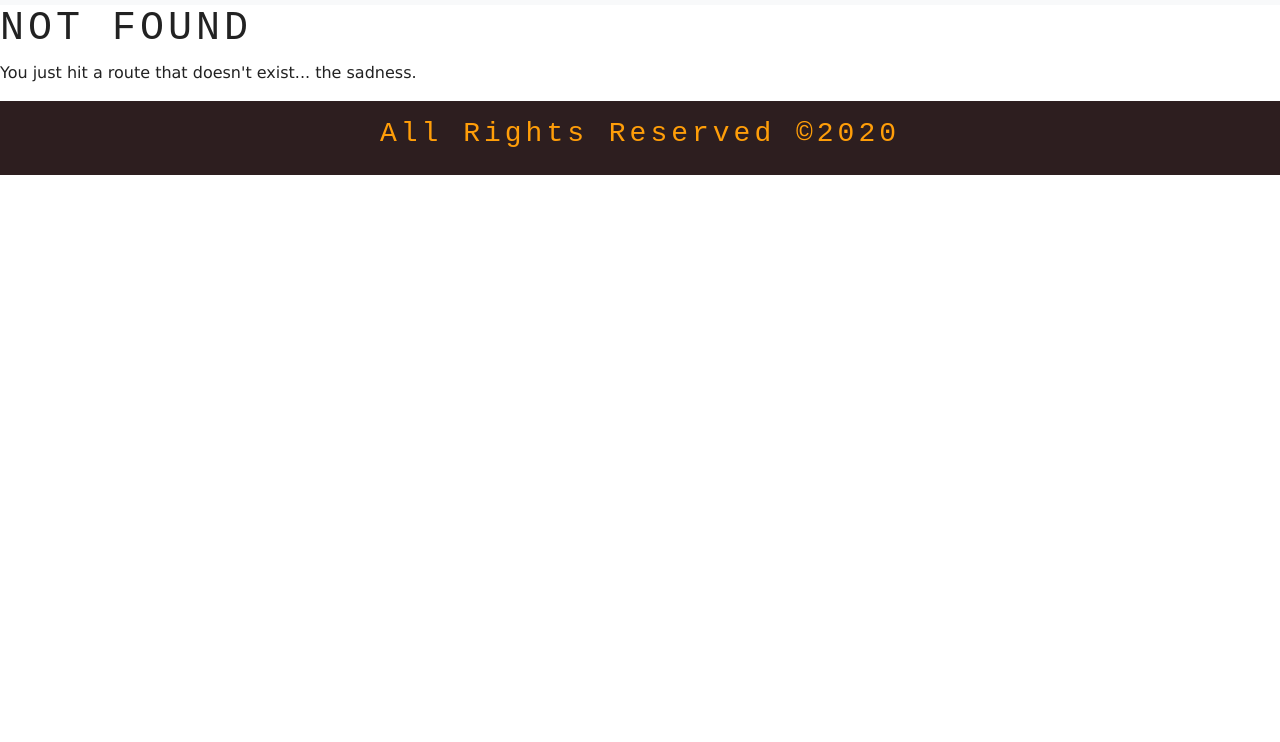
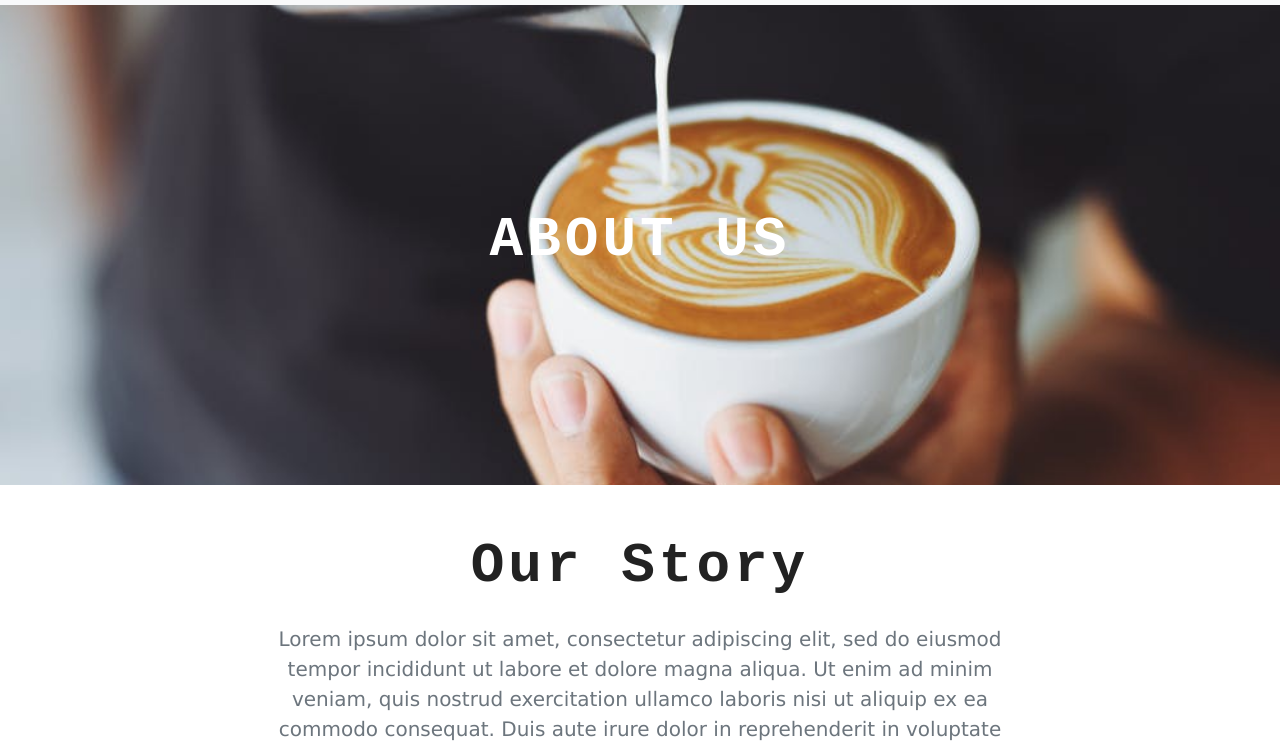
Before and after one commit to qsaleh/gatsby-coffee-project, a Gatsby site: page /about in a window 1280 px wide. Before the commit this address had no page. Shown: the part 69-811 px from the top of the page. Built offline with nearby package versions, Linux system fonts and the light colour scheme; Gatsby itself is replaced by a stand-in of ours.

Commit message:
created about page

```diff
--- a/src/components/layout.css
+++ b/src/components/layout.css
@@ -27,7 +27,7 @@
   font-size: 2rem;
 }
 
-.default-background{
+.default-background, .about-background {
   min-height: 100vh;
   display: flex;
   align-items: center;
@@ -36,7 +36,10 @@
   background-position: center;
   background-size: cover;
   opacity: 1 !important;
+}
 
+.about-background{
+  min-height: 60vh;
 }
 
 .btn-yellow {
--- /dev/null
+++ b/src/pages/about.js
@@ -0,0 +1,30 @@
+import React from "react"
+import { Link, graphql } from "gatsby"
+
+import Layout from "../components/layout"
+import SEO from "../components/seo"
+import BackgroundSection from '../components/global/BackgroundSection'
+import Info from '../components/Home/info'
+
+const AboutPage = ({data}) => (
+  <Layout>
+    <SEO title="Home" keywords={[`gatsby`, `application`, `react`]} />
+    <BackgroundSection
+    img={data.img.childImageSharp.fluid} title="About Us" styleClass="about-background"
+    />
+    <Info />
+  </Layout>
+)
+
+export const query = graphql`
+{
+  img: file(relativePath: {eq: "about-background.jpeg"}) {
+    childImageSharp {
+      fluid {
+        ...GatsbyImageSharpFluid_tracedSVG
+      }
+    }
+  }
+}`
+
+export default AboutPage;
```
